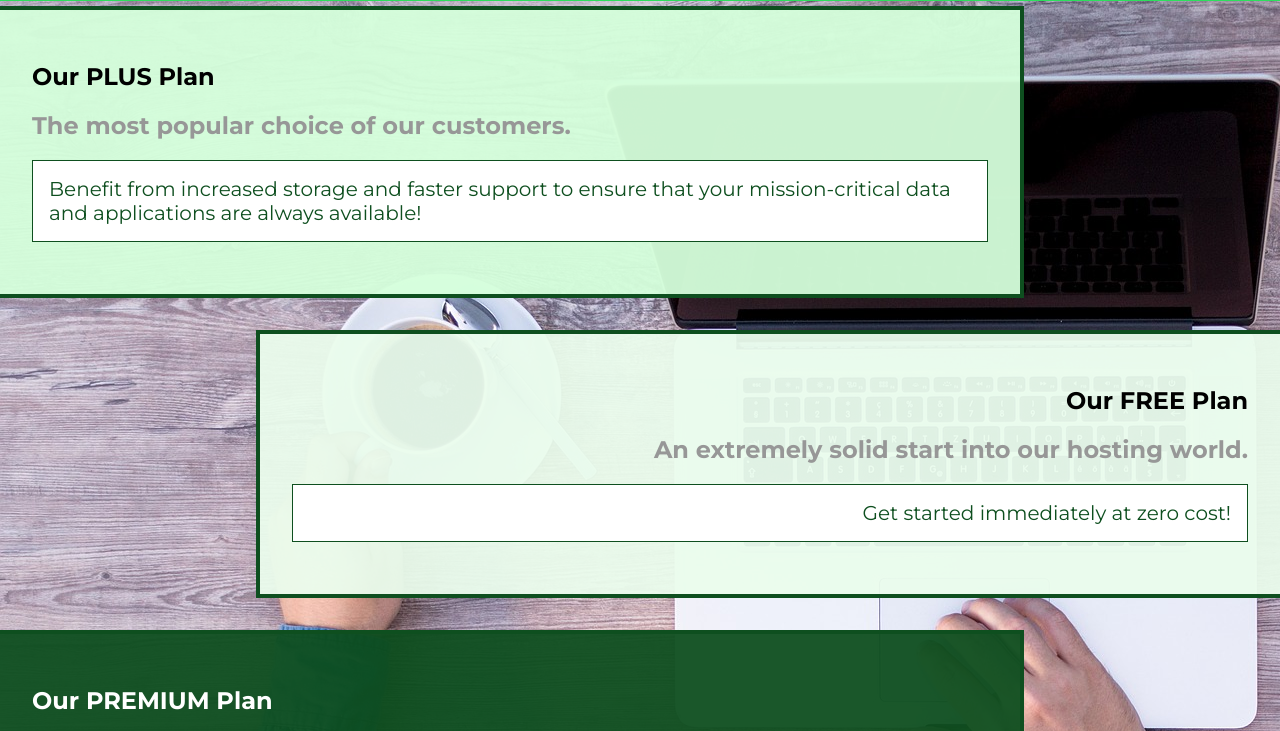
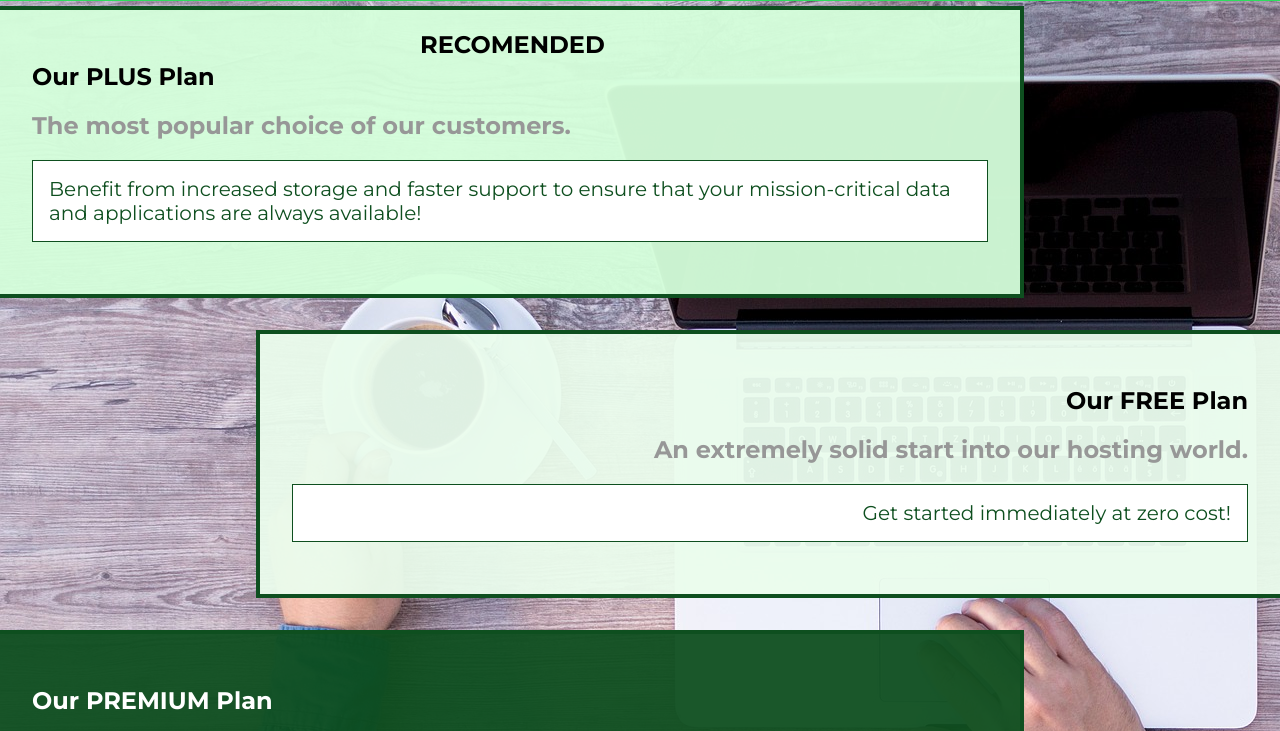
Before and after one commit to jripke74/css-0002, a plain HTML site: page packages/index.html in a window 1280 px wide. Shown: the part 42-773 px from the top of the page. Drawn offline with Linux system fonts and the light colour scheme.

Commit message:
add .package__badge

```diff
--- a/packages/index.html
+++ b/packages/index.html
@@ -37,6 +37,7 @@
         <section class="package" id="plus">
             <a href="#">
                 <h1 class="package__title">Our PLUS Plan</h1>
+                <h2 class="package__badge">RECOMENDED</h2>
                 <h2 class="package__subtitle">The most popular choice of our customers.</h2>
                 <p class="package__info">Benefit from increased storage and faster support to ensure that your mission-critical data and applications
                     are always available!</p>
--- a/packages/packages.css
+++ b/packages/packages.css
@@ -15,6 +15,7 @@ main {
   margin: 16px 0;
   border: 4px solid #0e4f1f;
   border-left: none;
+  position: relative;
 }
 
 .package:hover,
@@ -28,6 +29,13 @@ main {
   color: inherit;
   display: block;
   padding: 32px;
+}
+
+.package__badge {
+  position: absolute;
+  top: 0;
+  left: 400px;
+  margin: 20px;
 }
 
 .package__subtitle {
```
